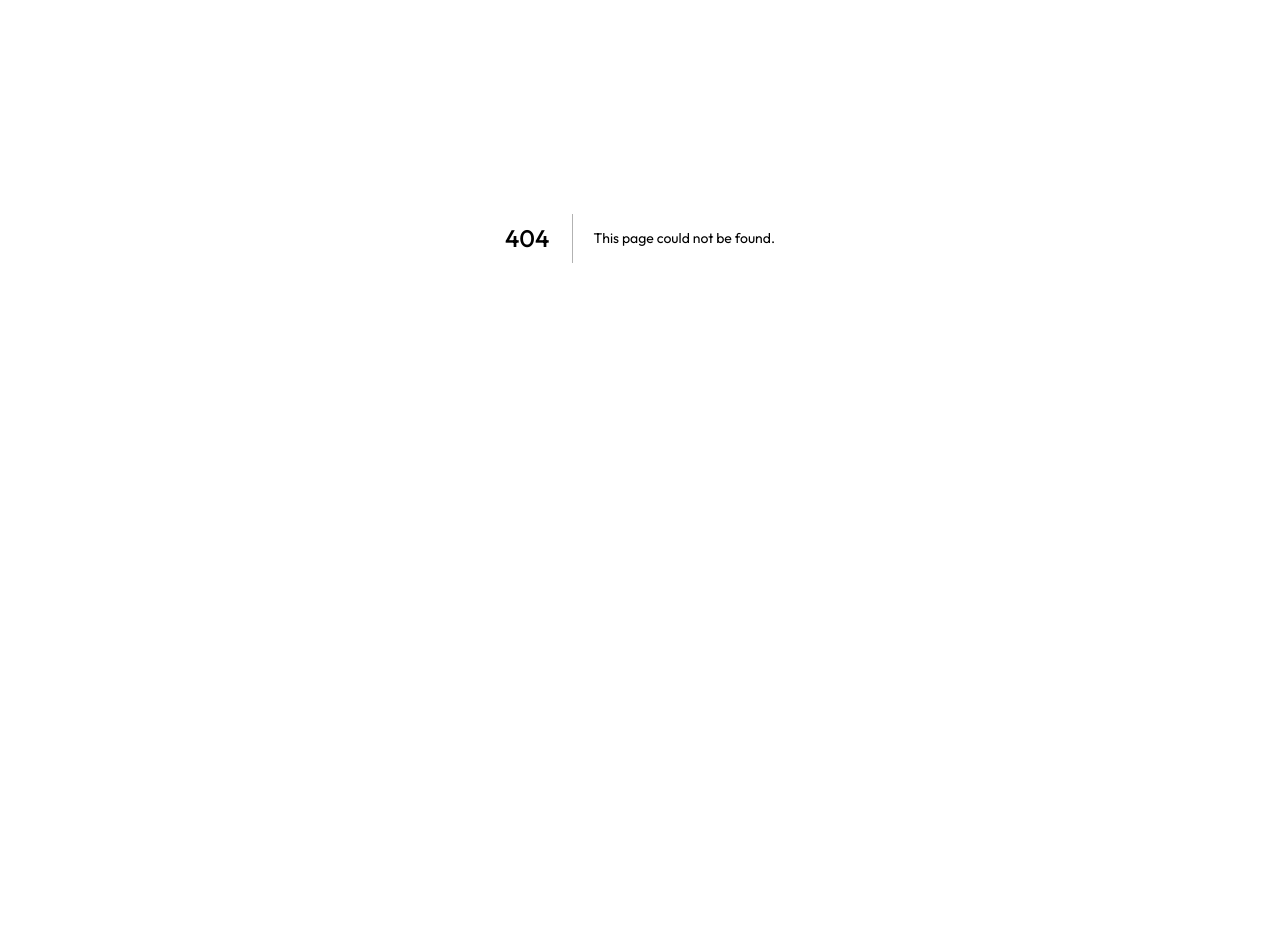
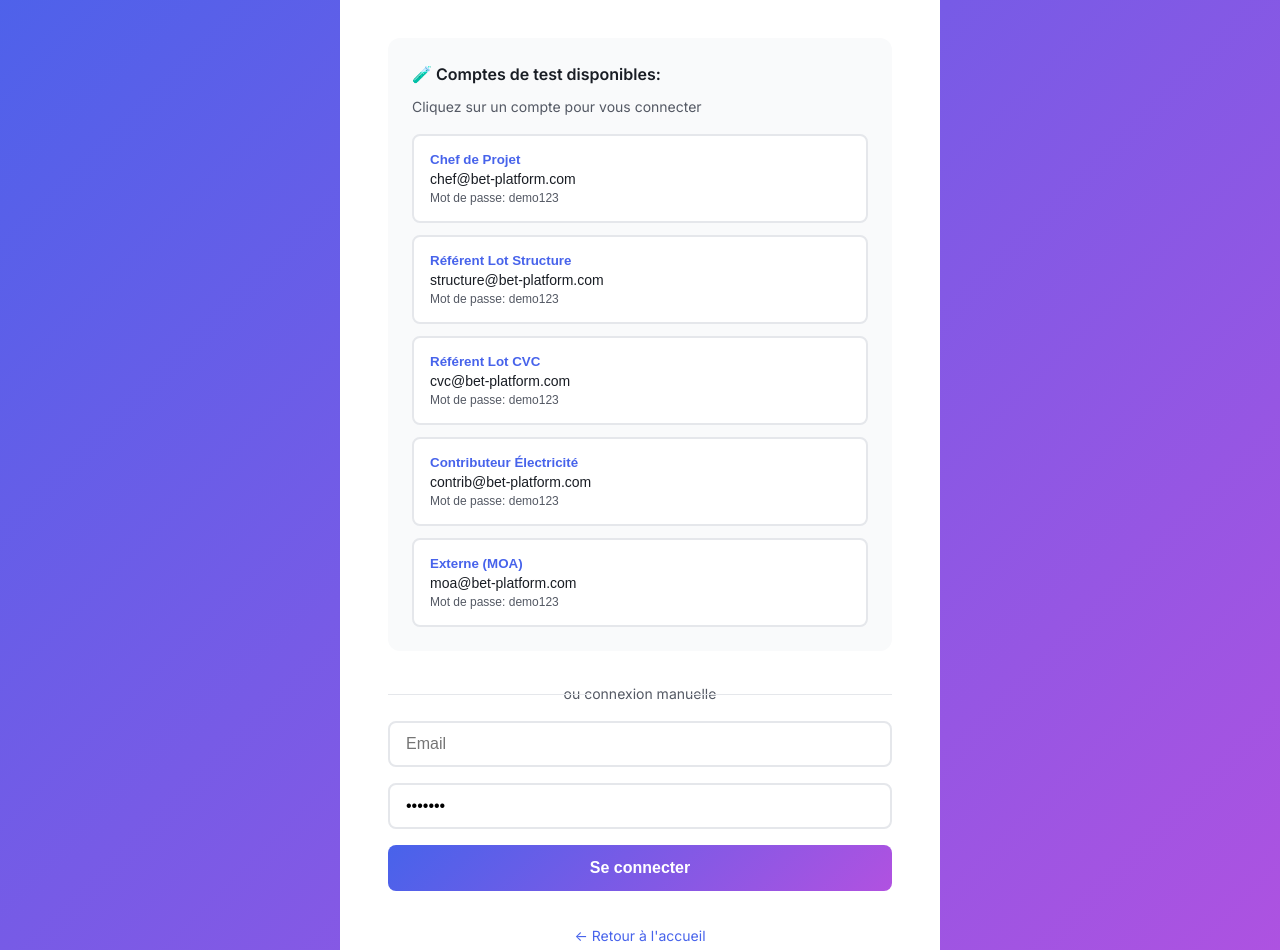
Before and after one commit to salaheddineouajjaj/bet-platform, a Next.js app: page /auth/login in a window 1280 px wide. Before the commit this address had no page. Shown: the part 162-1112 px from the top of the page. Before the commit the page ends 800 px from the top, so only its background shows below. Built offline with nearby package versions, Linux system fonts and the light colour scheme.

Commit message:
Add login page with test accounts and documentation

```diff
--- /dev/null
+++ b/app/auth/login/login.module.css
@@ -0,0 +1,206 @@
+.page {
+    min-height: 100vh;
+    display: flex;
+    align-items: center;
+    justify-content: center;
+    background: var(--gradient-primary);
+    padding: 2rem;
+}
+
+.loginBox {
+    background: var(--color-surface);
+    border-radius: var(--radius-xl);
+    padding: 3rem;
+    box-shadow: var(--shadow-2xl);
+    max-width: 600px;
+    width: 100%;
+}
+
+.header {
+    text-align: center;
+    margin-bottom: 2rem;
+}
+
+.title {
+    font-size: 2.5rem;
+    margin: 0 0 0.5rem 0;
+    background: var(--gradient-primary);
+    -webkit-background-clip: text;
+    -webkit-text-fill-color: transparent;
+    background-clip: text;
+}
+
+.subtitle {
+    font-size: 1.25rem;
+    color: var(--color-text-secondary);
+    margin: 0;
+}
+
+.error {
+    background: var(--color-danger-light);
+    color: var(--color-danger);
+    padding: 1rem;
+    border-radius: var(--radius-md);
+    margin-bottom: 1.5rem;
+    text-align: center;
+}
+
+.testAccounts {
+    background: var(--color-gray-50);
+    padding: 1.5rem;
+    border-radius: var(--radius-lg);
+    margin-bottom: 2rem;
+}
+
+.testTitle {
+    font-weight: 600;
+    margin: 0 0 0.5rem 0;
+    color: var(--color-text);
+}
+
+.testSubtitle {
+    font-size: var(--font-size-sm);
+    color: var(--color-text-secondary);
+    margin: 0 0 1rem 0;
+}
+
+.accountsList {
+    display: flex;
+    flex-direction: column;
+    gap: 0.75rem;
+}
+
+.accountBtn {
+    background: var(--color-surface);
+    border: 2px solid var(--color-border);
+    border-radius: var(--radius-md);
+    padding: 1rem;
+    text-align: left;
+    cursor: pointer;
+    transition: all var(--transition-base);
+    width: 100%;
+}
+
+.accountBtn:hover {
+    border-color: var(--color-primary);
+    box-shadow: var(--shadow-md);
+    transform: translateY(-2px);
+}
+
+.accountBtn:disabled {
+    opacity: 0.6;
+    cursor: not-allowed;
+}
+
+.accountRole {
+    font-weight: 600;
+    color: var(--color-primary);
+    margin-bottom: 0.25rem;
+}
+
+.accountEmail {
+    font-size: var(--font-size-sm);
+    color: var(--color-text);
+    margin-bottom: 0.25rem;
+}
+
+.accountPassword {
+    font-size: var(--font-size-xs);
+    color: var(--color-text-secondary);
+}
+
+.manualLogin {
+    margin-top: 2rem;
+}
+
+.orDivider {
+    text-align: center;
+    color: var(--color-text-secondary);
+    font-size: var(--font-size-sm);
+    margin: 0 0 1rem 0;
+    position: relative;
+}
+
+.orDivider::before,
+.orDivider::after {
+    content: '';
+    position: absolute;
+    top: 50%;
+    width: 40%;
+    height: 1px;
+    background: var(--color-border);
+}
+
+.orDivider::before {
+    left: 0;
+}
+
+.orDivider::after {
+    right: 0;
+}
+
+.input {
+    width: 100%;
+    padding: 0.75rem 1rem;
+    border: 2px solid var(--color-border);
+    border-radius: var(--radius-md);
+    font-size: 1rem;
+    margin-bottom: 1rem;
+    transition: border-color var(--transition-base);
+}
+
+.input:focus {
+    outline: none;
+    border-color: var(--color-primary);
+}
+
+.loginBtn {
+    width: 100%;
+    padding: 0.875rem;
+    background: var(--gradient-primary);
+    color: white;
+    border: none;
+    border-radius: var(--radius-md);
+    font-size: 1rem;
+    font-weight: 600;
+    cursor: pointer;
+    transition: all var(--transition-base);
+}
+
+.loginBtn:hover {
+    opacity: 0.9;
+    transform: translateY(-1px);
+    box-shadow: var(--shadow-lg);
+}
+
+.loginBtn:disabled {
+    opacity: 0.6;
+    cursor: not-allowed;
+    transform: none;
+}
+
+.footer {
+    margin-top: 2rem;
+    text-align: center;
+}
+
+.backLink {
+    color: var(--color-primary);
+    text-decoration: none;
+    font-size: var(--font-size-sm);
+    transition: opacity var(--transition-base);
+}
+
+.backLink:hover {
+    opacity: 0.8;
+}
+
+@media (max-width: 768px) {
+    .loginBox {
+        padding: 2rem;
+    }
+
+    .title {
+        font-size: 2rem;
+    }
+}
--- /dev/null
+++ b/app/auth/login/page.jsx
@@ -0,0 +1,97 @@
+'use client';
+
+import { useState } from 'react';
+import { useRouter } from 'next/navigation';
+import styles from './login.module.css';
+
+export default function LoginPage() {
+    const router = useRouter();
+    const [email, setEmail] = useState('');
+    const [loading, setLoading] = useState(false);
+    const [error, setError] = useState('');
+
+    const testUsers = [
+        { email: 'chef@bet-platform.com', role: 'Chef de Projet', password: 'demo123' },
+        { email: 'structure@bet-platform.com', role: 'Référent Lot Structure', password: 'demo123' },
+        { email: 'cvc@bet-platform.com', role: 'Référent Lot CVC', password: 'demo123' },
+        { email: 'contrib@bet-platform.com', role: 'Contributeur Électricité', password: 'demo123' },
+        { email: 'moa@bet-platform.com', role: 'Externe (MOA)', password: 'demo123' },
+    ];
+
+    const handleLogin = (testEmail) => {
+        setEmail(testEmail);
+        setLoading(true);
+
+        // Simulate login
+        setTimeout(() => {
+            localStorage.setItem('userEmail', testEmail);
+            router.push('/projects');
+        }, 500);
+    };
+
+    return (
+        <div className={styles.page}>
+            <div className={styles.loginBox}>
+                <div className={styles.header}>
+                    <h1 className={styles.title}>BET Platform</h1>
+                    <p className={styles.subtitle}>Connexion</p>
+                </div>
+
+                {error && (
+                    <div className={styles.error}>{error}</div>
+                )}
+
+                <div className={styles.testAccounts}>
+                    <p className={styles.testTitle}>🧪 Comptes de test disponibles:</p>
+                    <p className={styles.testSubtitle}>Cliquez sur un compte pour vous connecter</p>
+
+                    <div className={styles.accountsList}>
+                        {testUsers.map((user) => (
+                            <button
+                                key={user.email}
+                                onClick={() => handleLogin(user.email)}
+                                className={styles.accountBtn}
+                                disabled={loading}
+                            >
+                                <div className={styles.accountRole}>{user.role}</div>
+                                <div className={styles.accountEmail}>{user.email}</div>
+                                <div className={styles.accountPassword}>Mot de passe: {user.password}</div>
+                            </button>
+                        ))}
+                    </div>
+                </div>
+
+                <div className={styles.manualLogin}>
+                    <p className={styles.orDivider}>ou connexion manuelle</p>
+                    <form onSubmit={(e) => { e.preventDefault(); handleLogin(email); }}>
+                        <input
+                            type="email"
+                            placeholder="Email"
+                            value={email}
+                            onChange={(e) => setEmail(e.target.value)}
+                            className={styles.input}
+                            required
+                        />
+                        <input
+                            type="password"
+                            placeholder="Mot de passe"
+                            className={styles.input}
+                            defaultValue="demo123"
+                        />
+                        <button
+                            type="submit"
+                            className={styles.loginBtn}
+                            disabled={loading}
+                        >
+                            {loading ? 'Connexion...' : 'Se connecter'}
+                        </button>
+                    </form>
+                </div>
+
+                <div className={styles.footer}>
+                    <a href="/" className={styles.backLink}>← Retour à l'accueil</a>
+                </div>
+            </div>
+        </div>
+    );
+}
```
Also changed, not shown: 2 other files (tests, documents, lock files or other folders).
